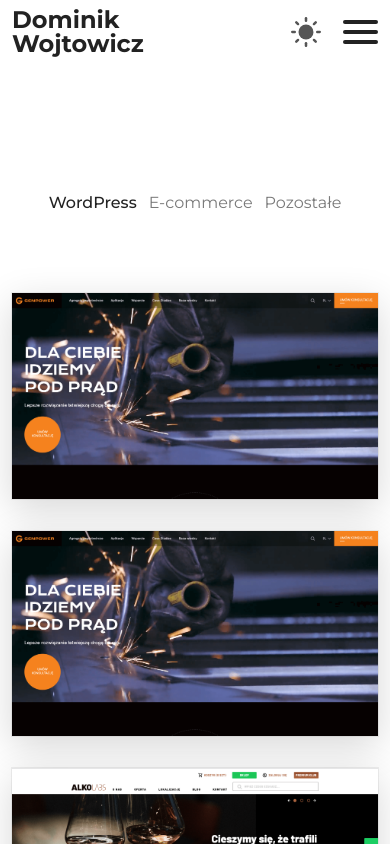
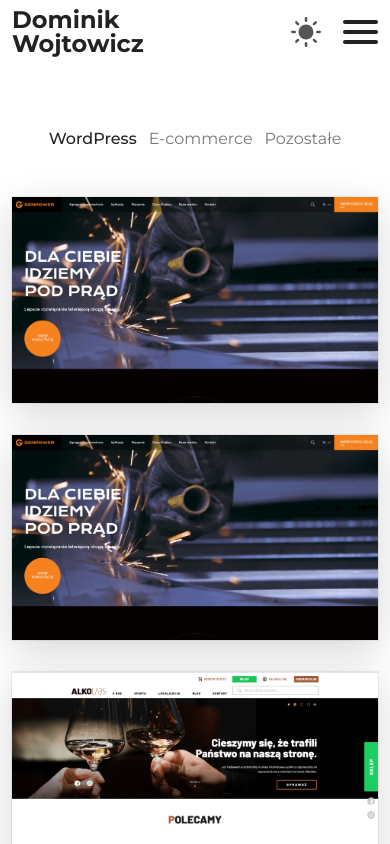
Before and after one commit to DSW92/portfolio-2022, a Vue app: page /portfolio in a window 390 px wide. Shown: the top 844 px of the page. Built offline with nearby package versions, Linux system fonts and the light colour scheme.

Commit message:
portfolio view rwd done

```diff
--- a/src/components/MyOffer.vue
+++ b/src/components/MyOffer.vue
@@ -190,11 +190,11 @@
   .container.my-offer__container {
     padding-top: 3rem;
     > .row {
-      margin-bottom: 3rem;
+      margin-bottom: 2rem;
       > .col-12.col-md-3 {
         h3 {
           padding-bottom: 0.5rem;
-          margin-bottom: 2rem;
+          // margin-bottom: 2rem;
           font-size: 1.7rem;
         }
       }
@@ -209,5 +209,9 @@
   .theme-wrapper.light-mode .container.my-offer__container .row .col-12 > h3 {
     border-bottom: 1px solid #222;
   }
+
+  .theme-wrapper.dark-mode .container.my-offer__container .row .col-12 > h3 {
+    border-bottom: 1px solid #fafafa;
+  }
 }
 </style>
--- a/src/components/portfolio_tabs/PortfolioCard.vue
+++ b/src/components/portfolio_tabs/PortfolioCard.vue
@@ -2,7 +2,11 @@
   <div>
     <slot>
       <div class="row">
-        <div class="col-12 col-lg-4" v-for="item in results" :key="item.id">
+        <div
+          class="col-12 col-md-6 col-xl-4"
+          v-for="item in results"
+          :key="item.id"
+        >
           <div class="portfolio-card__container">
             <img :src="item.thumbnail" alt="" />
             <div class="overlay">
--- a/src/components/ui/MobileDropdown.vue
+++ b/src/components/ui/MobileDropdown.vue
@@ -36,7 +36,8 @@
   padding: 1rem 0 1rem 0;
   background: #222;
   transform: translateY(-72px);
-  position: absolute;
+  position: fixed;
+  z-index: 1;
   top: 64px;
   left: 0;
   width: 100%;
--- a/src/views/PortfolioView.vue
+++ b/src/views/PortfolioView.vue
@@ -74,6 +74,10 @@
   }
 }
 
+div.container:not(.tabs__container) {
+  padding-bottom: 2rem;
+}
+
 .theme-wrapper.dark-mode {
   .tabs__container {
     button {
@@ -111,4 +115,11 @@
 .fade-leave-active {
   transition: opacity 500ms ease-out;
 }
+
+@media (max-width: 992px) {
+  .tabs__container {
+    padding-top: 8rem;
+    margin-bottom: 3rem;
+  }
+}
 </style>
```
